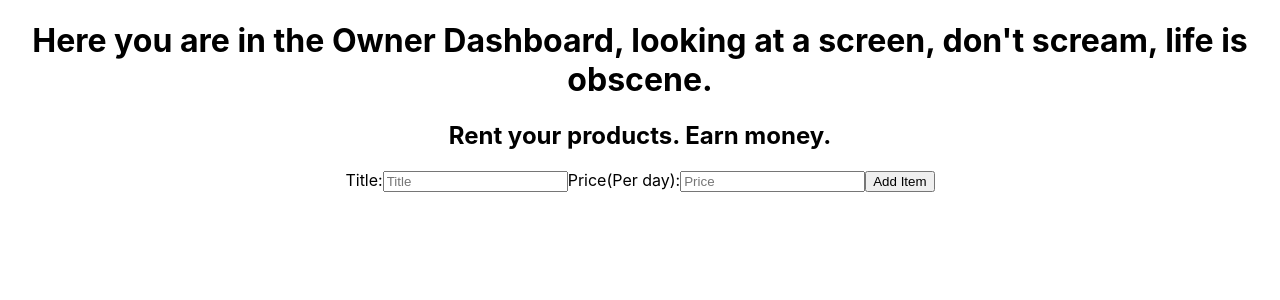
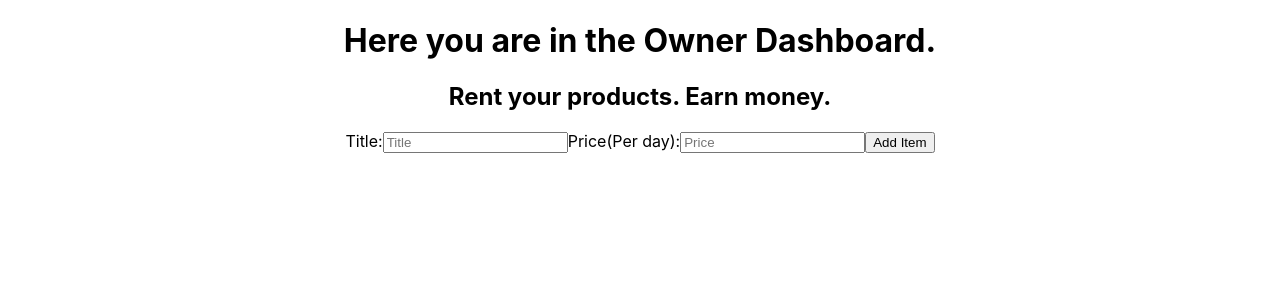
Before and after one commit to bw-eu-use-my-tech-stuff/FE, a React (Create React App) app in the folder yoursmineyours/: page /ownerDashboard in a window 1280 px wide. Shown: the top 300 px of the page. Built offline with nearby package versions, Linux system fonts and the light colour scheme.

Commit message:
Push to get link for Standup Form.

```diff
--- a/yoursmineyours/src/components/OwnerDashboard.js
+++ b/yoursmineyours/src/components/OwnerDashboard.js
@@ -15,7 +15,7 @@ function OwnerDashboard(){
 
     return(
         <div>
-            <h1>Here you are in the Owner Dashboard, looking at a screen, don't scream, life is obscene.</h1>
+            <h1>Here you are in the Owner Dashboard.</h1>
 
             <form>
                 <h2>Rent your products. Earn money.</h2>
```
